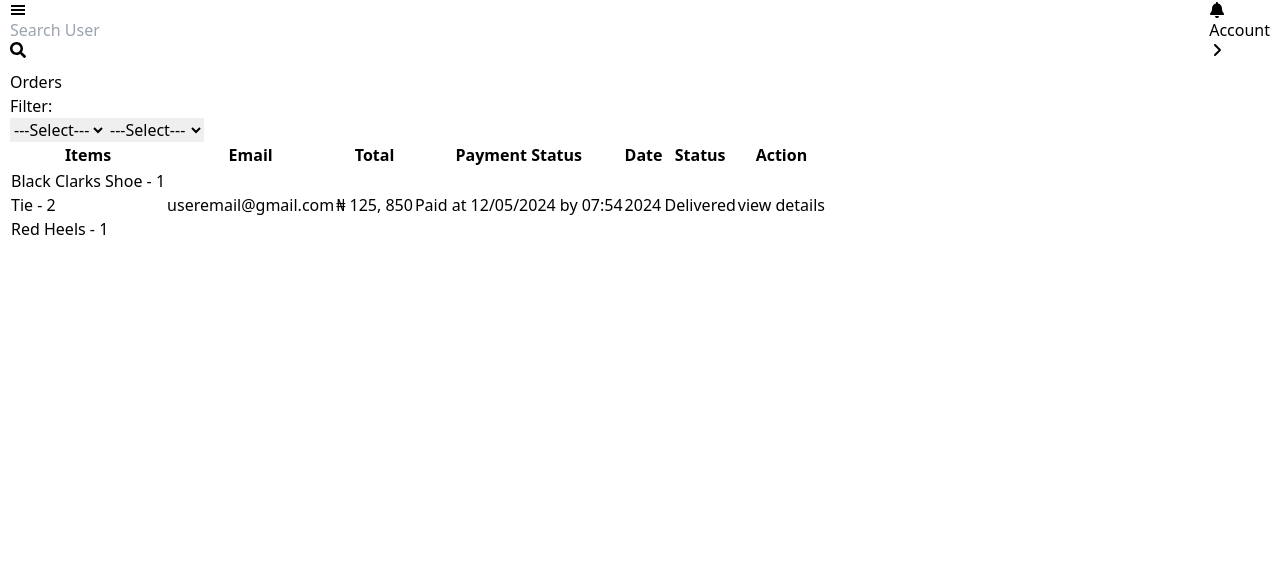
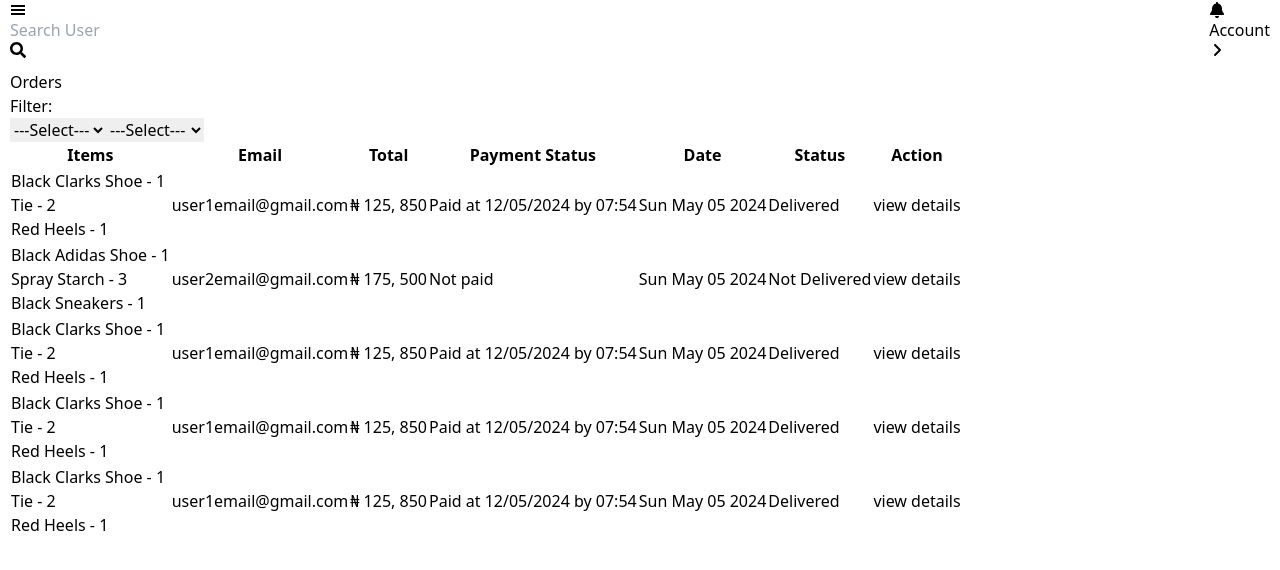
Before and after one commit to Nkemakolamuko/e-cleaning-frontend, a React (Vite) app: page /admin-dashboard2521/orders in a window 1280 px wide. Shown: the top 570 px of the page. Built offline with nearby package versions, Linux system fonts and the light colour scheme.

Commit message:
Design UI for Orders in Admin Page --

```diff
--- a/src/pages/admin-dashboard/AdminOrder.jsx
+++ b/src/pages/admin-dashboard/AdminOrder.jsx
@@ -35,39 +35,150 @@ const AdminOrder = () => {
           </select>
         </div>
 
-        <div className="p-4 overflow-auto">
-          <table className="overflow-auto text-nowrap">
+        <div className="p-4 overflow-auto scroll">
+          <table className="table-auto w-full border-collapse text-nowrap">
             <thead className="border-b-2">
-              <tr className="flex items-center gap-4 py-2">
-                <th>Items</th>
-                <th>Email</th>
-                <th>Total</th>
-                <th>Payment Status</th>
-                <th>Date</th>
-                <th>Status</th>
-                <th>Action</th>
+              <tr className="text-left bg-gray-200">
+                <th className="px-4 py-2">Items</th>
+                <th className="px-4 py-2">Email</th>
+                <th className="px-4 py-2">Total</th>
+                <th className="px-4 py-2">Payment Status</th>
+                <th className="px-4 py-2">Date</th>
+                <th className="px-4 py-2">Status</th>
+                <th className="px-4 py-2">Action</th>
               </tr>
             </thead>
-            <tbody>
-              <tr>
-                <td className="w-fit">
-                  <ul>
+            <tbody className="text-sm">
+              <tr className="bg-white border-b">
+                <td className="px-4 py-4">
+                  <ul className="font-medium text-base">
                     <li>Black Clarks Shoe - 1</li>
                     <li>Tie - 2</li>
                     <li>Red Heels - 1</li>
                   </ul>
                 </td>
-                <td>useremail@gmail.com</td>
-                <td>₦ 125, 850</td>
-                <td>
+                <td className="px-4 py-4">user1email@gmail.com</td>
+                <td className="px-4 py-4">₦ 125, 850</td>
+                <td className="px-4 py-4">
                   <span className="text-xs text-green-700 bg-green-100 py-1 px-2 rounded-full">
                     Paid at 12/05/2024 by 07:54
                   </span>
                 </td>
-                <td>{new Date().getUTCFullYear()}</td>
-                <td>Delivered</td>
-                <td>view details</td>
+                <td className="px-4 py-4">{new Date().toDateString()}</td>
+                <td className="px-4 py-2 text-green-500 font-semibold">
+                  Delivered
+                </td>
+                <td className="px-4 py-4">
+                  <span className="bg-green-400 text-white rounded px-2 py-2">
+                    view details
+                  </span>
+                </td>
               </tr>
+              {/* 2 */}
+              <tr className="bg-white border-b">
+                <td className="px-4 py-4">
+                  <ul className="font-medium text-base">
+                    <li>Black Adidas Shoe - 1</li>
+                    <li>Spray Starch - 3</li>
+                    <li>Black Sneakers - 1</li>
+                  </ul>
+                </td>
+                <td className="px-4 py-4">user2email@gmail.com</td>
+                <td className="px-4 py-4">₦ 175, 500</td>
+                <td className="px-4 py-4">
+                  <span className="text-xs text-rose-700 bg-rose-100 py-1 px-2 rounded-full">
+                    Not paid
+                  </span>
+                </td>
+                <td className="px-4 py-4">{new Date().toDateString()}</td>
+                <td className="px-4 py-2 text-rose-500 font-semibold">
+                  Not Delivered
+                </td>
+                <td className="px-4 py-4">
+                  <span className="bg-green-400 text-white rounded px-2 py-2">
+                    view details
+                  </span>
+                </td>
+              </tr>
+              {/* 3 */}
+              <tr className="bg-white border-b">
+                <td className="px-4 py-4">
+                  <ul className="font-medium text-base">
+                    <li>Black Clarks Shoe - 1</li>
+                    <li>Tie - 2</li>
+                    <li>Red Heels - 1</li>
+                  </ul>
+                </td>
+                <td className="px-4 py-4">user1email@gmail.com</td>
+                <td className="px-4 py-4">₦ 125, 850</td>
+                <td className="px-4 py-4">
+                  <span className="text-xs text-green-700 bg-green-100 py-1 px-2 rounded-full">
+                    Paid at 12/05/2024 by 07:54
+                  </span>
+                </td>
+                <td className="px-4 py-4">{new Date().toDateString()}</td>
+                <td className="px-4 py-2 text-green-500 font-semibold">
+                  Delivered
+                </td>
+                <td className="px-4 py-4">
+                  <span className="bg-green-400 text-white rounded px-2 py-2">
+                    view details
+                  </span>
+                </td>
+              </tr>
+              {/* 4 */}
+              <tr className="bg-white border-b">
+                <td className="px-4 py-4">
+                  <ul className="font-medium text-base">
+                    <li>Black Clarks Shoe - 1</li>
+                    <li>Tie - 2</li>
+                    <li>Red Heels - 1</li>
+                  </ul>
+                </td>
+                <td className="px-4 py-4">user1email@gmail.com</td>
+                <td className="px-4 py-4">₦ 125, 850</td>
+                <td className="px-4 py-4">
+                  <span className="text-xs text-green-700 bg-green-100 py-1 px-2 rounded-full">
+                    Paid at 12/05/2024 by 07:54
+                  </span>
+                </td>
+                <td className="px-4 py-4">{new Date().toDateString()}</td>
+                <td className="px-4 py-2 text-green-500 font-semibold">
+                  Delivered
+                </td>
+                <td className="px-4 py-4">
+                  <span className="bg-green-400 text-white rounded px-2 py-2">
+                    view details
+                  </span>
+                </td>
+              </tr>
+              {/* 5 */}
+              <tr className="bg-white border-b">
+                <td className="px-4 py-4">
+                  <ul className="font-medium text-base">
+                    <li>Black Clarks Shoe - 1</li>
+                    <li>Tie - 2</li>
+                    <li>Red Heels - 1</li>
+                  </ul>
+                </td>
+                <td className="px-4 py-4">user1email@gmail.com</td>
+                <td className="px-4 py-4">₦ 125, 850</td>
+                <td className="px-4 py-4">
+                  <span className="text-xs text-green-700 bg-green-100 py-1 px-2 rounded-full">
+                    Paid at 12/05/2024 by 07:54
+                  </span>
+                </td>
+                <td className="px-4 py-4">{new Date().toDateString()}</td>
+                <td className="px-4 py-2 text-green-500 font-semibold">
+                  Delivered
+                </td>
+                <td className="px-4 py-4">
+                  <span className="bg-green-400 text-white rounded px-2 py-2">
+                    view details
+                  </span>
+                </td>
+              </tr>
+              {/* Add more rows as needed */}
             </tbody>
           </table>
         </div>
```
